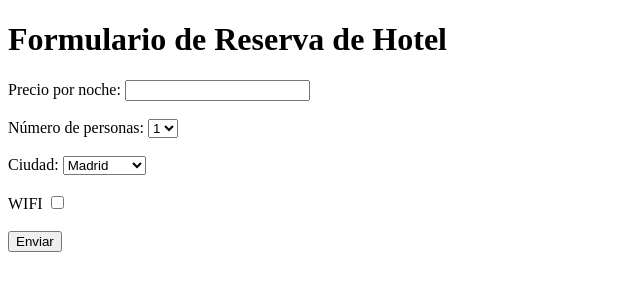
After one commit to michseixas/php-ada-w1, a PHP site: page /reservadehotel.php in a window 1280 px wide. The commit adds this page. Shown: the top 300 px of the page, without its empty margins (0-640 px from the left). Run offline with PHP 8.4, Linux system fonts and the light colour scheme.

Commit message:
formularios php

```diff
--- a/ejercicios.php
+++ b/ejercicios.php
@@ -6,6 +6,7 @@
 </head>
 
 <body>
+    <h1>Formulario de contacto</h1>
     <!--Paso 1: implementar el Form que utiliza el metodo POST para enviar los datos -->
     <!-- $_SERVER["PHP_SELF"] es una variable superglobal que hace referencia al script PHP actual. -->
     <form method="post" action="<?php echo $_SERVER["PHP_SELF"]; ?>">
--- /dev/null
+++ b/reservadehotel.php
@@ -0,0 +1,59 @@
+<!-- 2. FORMULARIO DE RESERVA DE HOTEL
+Creen un formulario para reservar hoteles con los siguientes campos y tipos:
+
+Precio por noche: Comprueba que es un número.
+Numero de personas: Tiene que ser una lista de opciones entre 1 al 4
+Ciudad: Tiene que ser una lista de opciones entre: Madrid, Barcelona, Valencia, Bilbao, Sevilla
+Wifi: checkbox
+
+NOTA:
+- Todos los campos son requeridos
+- Los datos se mandan via POST
+- Si todo es correcto, se debe ir a otra página a la original y mostrar lo que se envió -->
+
+
+<!DOCTYPE html>
+<html>
+
+<head>
+    <title>Formulario método post</title>
+</head>
+
+<body>
+    <h1>Formulario de Reserva de Hotel</h1>
+    <!--Paso 1: implementar el Form que utiliza el metodo POST para enviar los datos -->
+    <!--En lugar de usar en action= echo $_SERVER["PHP_SELF"]; ?> que es una variable superglobal que hace referencia al script PHP actual, -->
+    <!--si quiero que los datos obtenidos en el post abran en una nueva pagina, sustituo la variable global por el nuevo archivo, siempre y cuando el codigo php esté en este nuevo archivo -->
+    <form method="post" action="./reservadehotel_php.php">
+        <label for="precio">Precio por noche:</label>
+        <input name = "precio" type="number" min="1" step="any"required>
+        <br>
+        <br>
+        <label for="personas">Número de personas:</label>
+        <select name="personas" id="personas">
+            <option value="1">1</option>
+            <option value="2">2</option>
+            <option value="3">3</option>
+            <option value="4">4</option>
+        </select>
+        <br>
+        <br>
+        <label for="ciudad">Ciudad:</label>
+        <select name="ciudad" id="ciudad">
+            <option value="Madrid">Madrid</option>
+            <option value="Barcelona">Barcelona</option>
+            <option value="Valencia">Valencia</option>
+            <option value="Bilbao">Bilbao</option>
+            <option value="Sevilla">Sevilla</option>
+        </select>
+        <br>
+        <br>
+        <label for="pregunta">WIFI</label>
+        <input type="checkbox" name="wifi" value="wifi" unchecked required />
+        <br>
+        <br>
+        <input type="submit" name="submit" value="Enviar">
+    </form>
+</body>
+
+</html>
```
Also changed, not shown: formulario1.php (added, +48 -0 lines), formulario1_php.php (added, +11 -0 lines), reservadehotel_php.php (added, +16 -0 lines).
